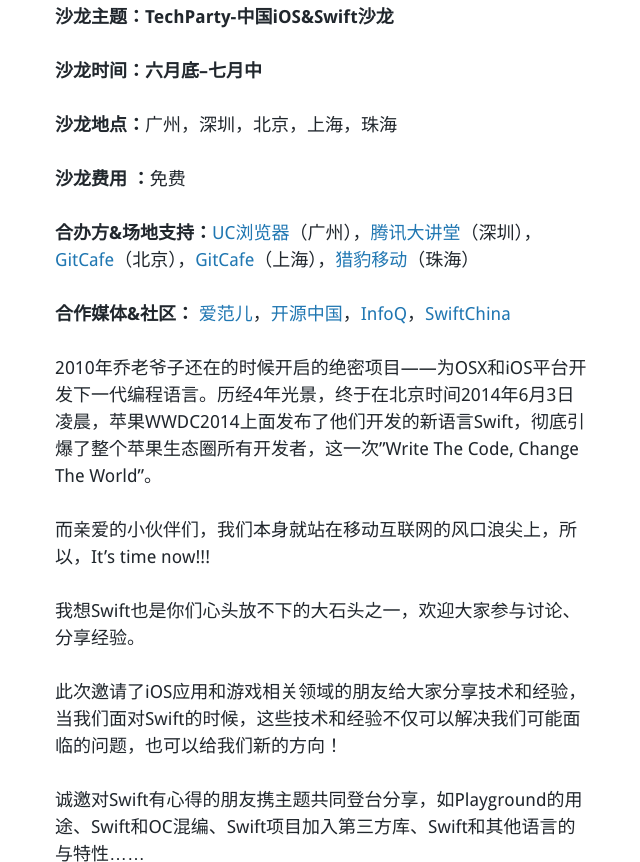
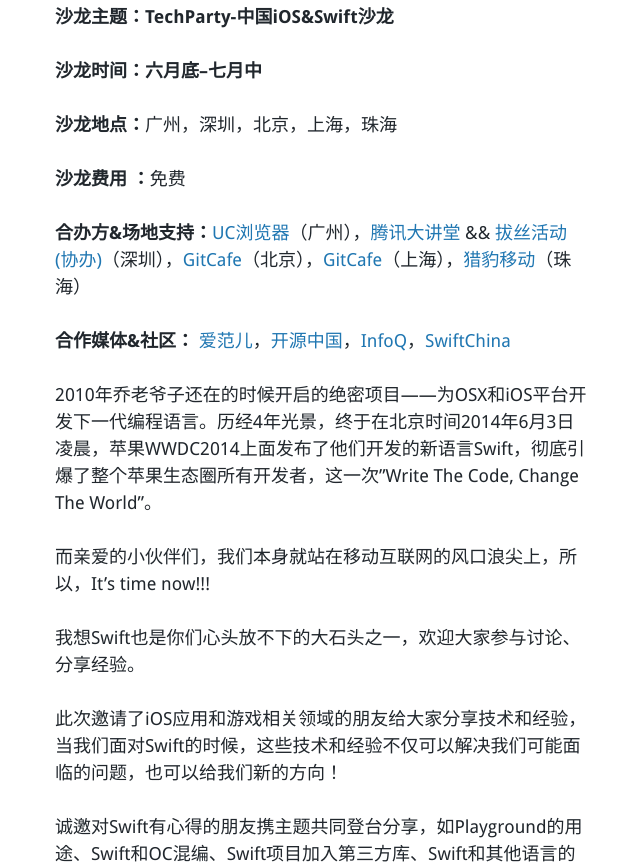
Before and after one commit to techparty-org/techparty-org.github.io, a Jekyll site: the page built from _posts/2014-06-10-techparty-ios-swift.md, in a window 1280 px wide and 900 px high, scrolled down 569 px, cut to the strip 38-900 px from the top of the window. Shown: the whole strip, without its empty margins (319-959 px from the left). Built offline with Jekyll 4.4.1, drawn with Linux system fonts in a browser that asks for light colours; nearby versions of some CDN libraries; Markdown is read by kramdown in place of the engine named in the settings; comment, search, counter and statistics services are not loaded.

Commit message:
1. 深圳主题增加, 另外增加一下深圳拔丝活动协办部分.

```diff
--- a/_posts/2014-06-10-techparty-ios-swift.md
+++ b/_posts/2014-06-10-techparty-ios-swift.md
@@ -27,7 +27,7 @@
 
 **沙龙费用 ：**免费
 
-**合办方&场地支持：**[UC浏览器](http://www.uc.cn/)（广州），[腾讯大讲堂](http://djt.qq.com)（深圳），[GitCafe](http://www.gitcafe.com)（北京），[GitCafe](http://www.gitcafe.com)（上海），[猎豹移动](www.liebao.cn)（珠海）
+**合办方&场地支持：**[UC浏览器](http://www.uc.cn/)（广州），[腾讯大讲堂](http://djt.qq.com) && [拔丝活动(协办)](http://www.buzz.cn/)（深圳），[GitCafe](http://www.gitcafe.com)（北京），[GitCafe](http://www.gitcafe.com)（上海），[猎豹移动](www.liebao.cn)（珠海）
 
 **合作媒体&社区：** [爱范儿](http://www.ifanr.com)，[开源中国](http://oschina.net)，[InfoQ](http://www.infoq.com/cn/)，[SwiftChina](http://swift.sh)
 
```
Also changed, not shown: other parts of _posts/2014-06-10-techparty-ios-swift.md (+1 -0 lines).
